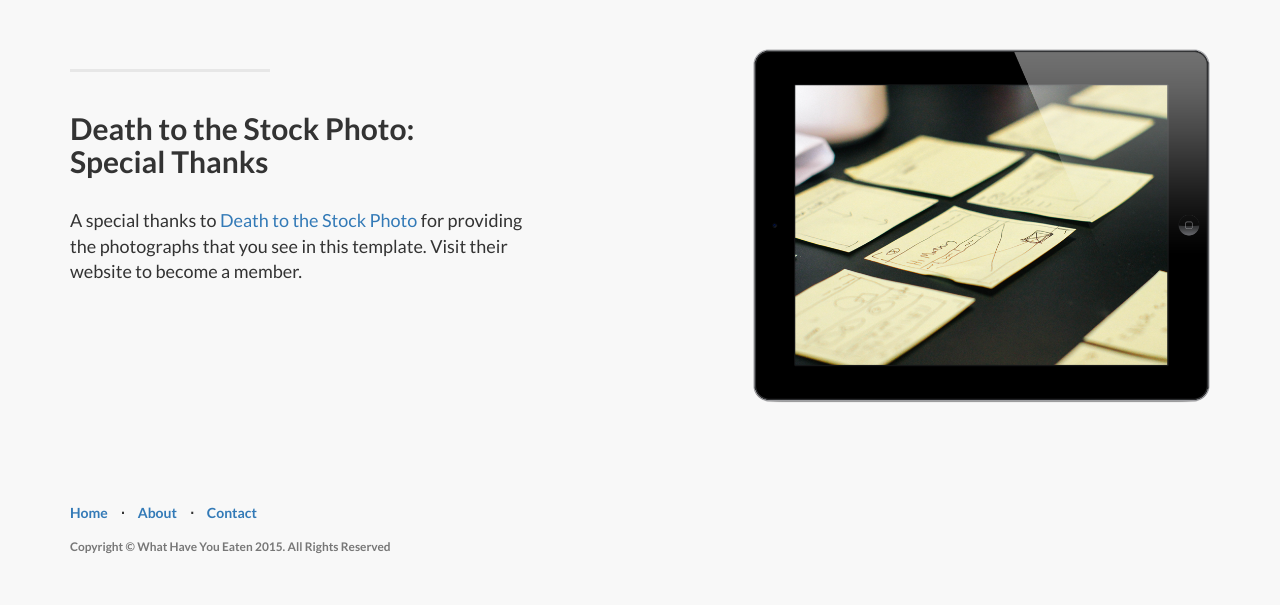
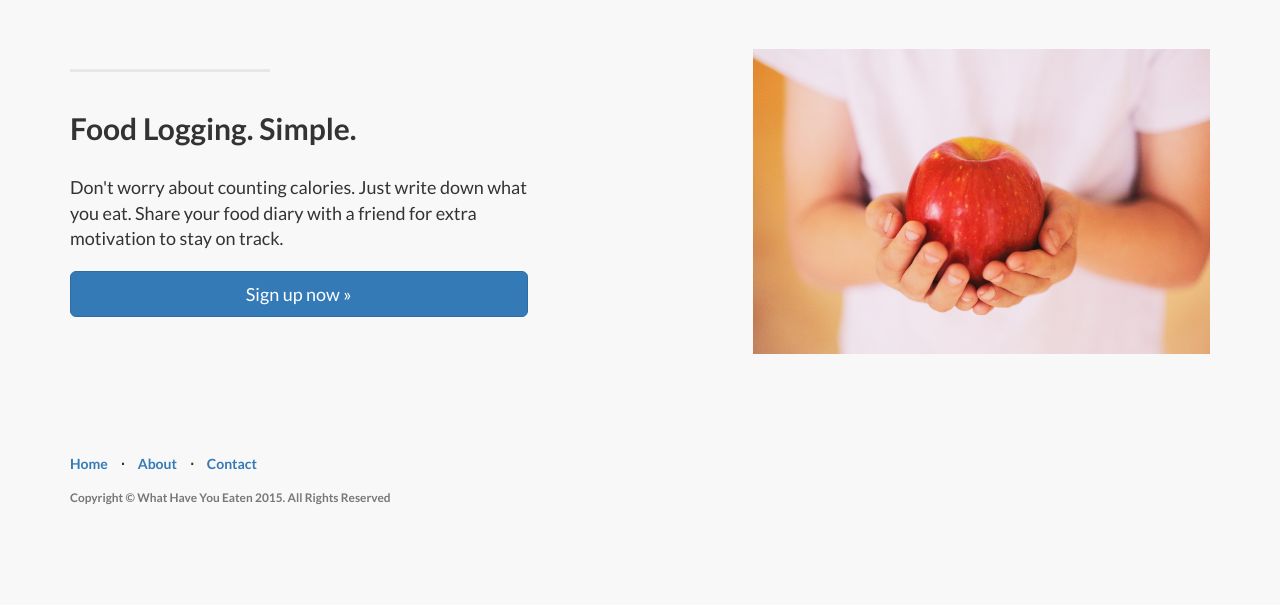
Before and after one commit to MattHealy/foodloggr, a Flask app: page / in a window 1280 px wide. Shown: the part 722-1327 px from the top of the page. After the commit the page ends 1227 px from the top, so only its background shows below. Run offline with Flask 2, Linux system fonts and the light colour scheme; some libraries are stand-ins or nearby versions.

Commit message:
Add image to home page

```diff
--- a/app/static/css/landing-page.css
+++ b/app/static/css/landing-page.css
@@ -35,10 +35,10 @@ h6 {
     padding-bottom: 50px;
     text-align: center;
     /*color: #f8f8f8;*/
-    color: #777;
+    color: #000;
     /*background: url(../img/saladbowl.jpg) no-repeat center center;*/
-    background: url(../img/vegetables.jpg) no-repeat center center;
-    /*background: url(../img/strawberries.jpg) no-repeat center center;*/
+    /*background: url(../img/vegetables.jpg) no-repeat center center;*/
+    background: url(../img/strawberries.jpg) no-repeat center center;
     background-size: cover;
 }
 
--- a/app/templates/index.html
+++ b/app/templates/index.html
@@ -109,14 +109,14 @@
                 <div class="col-lg-5 col-sm-6">
                     <hr class="section-heading-spacer">
                     <div class="clearfix"></div>
-                    <h2 class="section-heading">Death to the Stock Photo:<br>Special Thanks</h2>
-                    <p class="lead">A special thanks to <a target="_blank" href="http://join.deathtothestockphoto.com/">Death to the Stock Photo</a> for providing the photographs that you see in this template. Visit their website to become a member.</p>
+                    <h2 class="section-heading">Food Logging. Simple.</h2>
+                    <p class="lead">Don't worry about counting calories. Just write down what you eat. Share your food diary with a friend for extra motivation to stay on track.</p>
+                    <a class="btn btn-primary btn-lg btn-block" href="{{ url_for('main.register') }}" role="button">Sign up now &raquo;</a>
                 </div>
                 <div class="col-lg-5 col-lg-offset-2 col-sm-6">
-                    <img class="img-responsive" src="{{ url_for('static', filename='img/ipad.png') }}" alt="">
+                    <img class="img-responsive" src="{{ url_for('static', filename='img/fruit.jpg') }}" alt="">
                 </div>
             </div>
-
         </div>
         <!-- /.container -->
 
```
Also changed, not shown: app/static/img/fruit.jpg (added).
